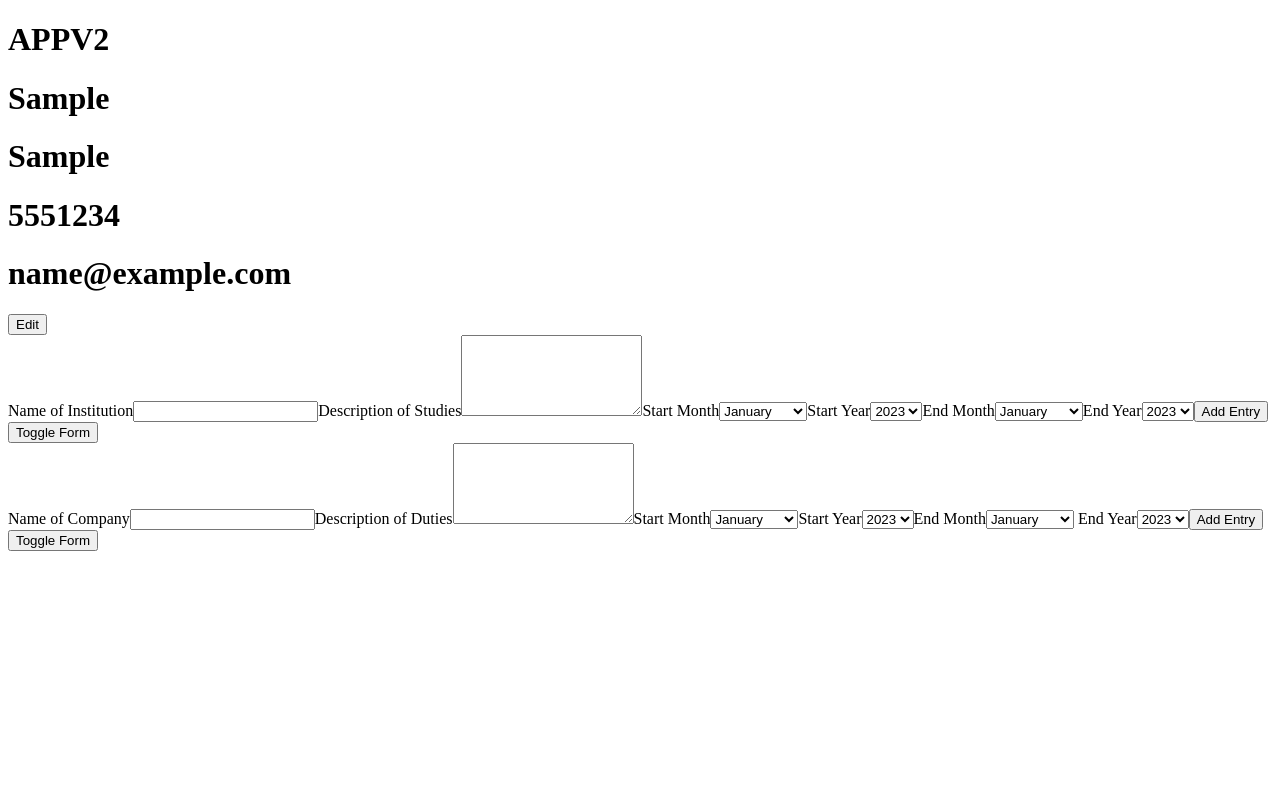
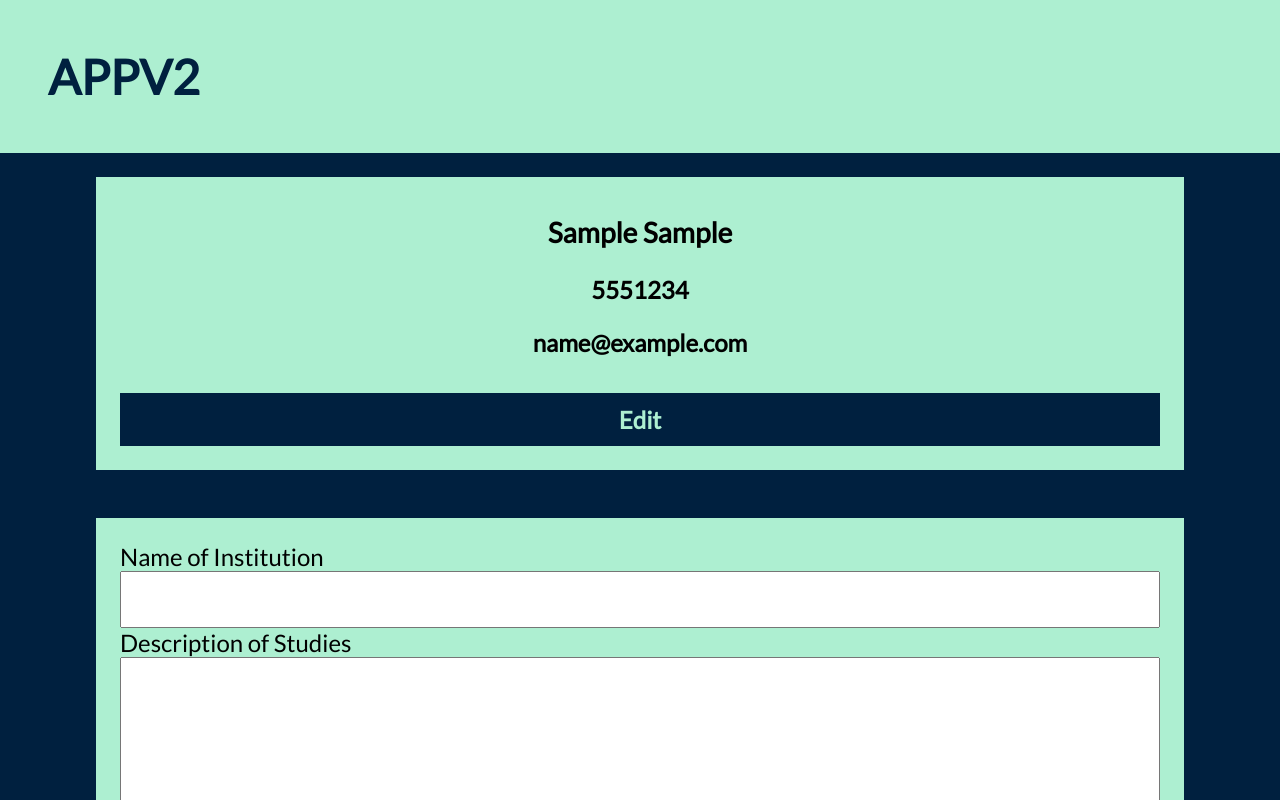
Before and after one commit to tediferJones/odin-cv-application-V2, a React (Create React App) app: page / in a window 1280 px wide. Both pictures are taken after typing "Sample", "Sample", "5551234", "name@example.com" into the empty fields and a click on the button "Submit". Shown: the top 800 px of the page. Built offline with nearby package versions, Linux system fonts and the light colour scheme.

Commit message:
implemented edit and delete buttons for saved items, also completed majority of styling

```diff
--- a/public/index.html
+++ b/public/index.html
@@ -25,6 +25,7 @@
       Learn how to configure a non-root public URL by running `npm run build`.
     -->
     <title>React App</title>
+    <style> @import url(https://fonts.googleapis.com/css?family=Lato); </style>
   </head>
   <body>
     <noscript>You need to enable JavaScript to run this app.</noscript>
--- a/src/App.css
+++ b/src/App.css
@@ -1,38 +1,86 @@
-.App {
-  text-align: center;
+:root {
+  --primaryBackgroundColor: #ffffff;
+  --primary: #00203FFF;
+  --accent: #ADEFD1FF;
 }
 
-.App-logo {
-  height: 40vmin;
-  pointer-events: none;
+body {
+  margin: 0;
+  font-family: Lato;
+  font-size: 24px;
+  background-color:var(--primary);
 }
 
-@media (prefers-reduced-motion: no-preference) {
-  .App-logo {
-    animation: App-logo-spin infinite 20s linear;
-  }
+.header {
+  color: var(--primary);
+  background-color: var(--accent);
+  margin: 0;
+  padding: 1em;
 }
 
-.App-header {
-  background-color: #282c34;
-  min-height: 100vh;
+.content {
   display: flex;
   flex-direction: column;
-  align-items: center;
-  justify-content: center;
-  font-size: calc(10px + 2vmin);
-  color: white;
 }
 
-.App-link {
-  color: #61dafb;
+.section {
+  background-color: var(--accent);
+  margin: 1em 4em;
+
+  display: flex;
+  flex-direction: column;
+  padding: 1em;
 }
 
-@keyframes App-logo-spin {
-  from {
-    transform: rotate(0deg);
-  }
-  to {
-    transform: rotate(360deg);
-  }
+.generalInfoDisplay {
+  display: flex;
+  flex-direction: column;
+  justify-content: center;
+  align-items: center;
 }
+
+.generalInfoDisplay * {
+  margin: 0.5em;
+}
+
+li {
+  list-style-type: none;
+}
+
+.displayTitle {
+  display: flex;
+  justify-content: space-between;
+  align-items: center;
+}
+
+li p {
+  padding: 0 1.5em;
+}
+
+form {
+  /* padding: 1em; */
+  display: flex;
+  flex-direction: column;
+}
+
+input, select, option, button, textarea {
+  font-family: Lato;
+  font-size: 24px;
+  padding: 0.5em;
+}
+
+button {
+  border: none;
+  cursor: pointer;
+  background-color: var(--primary);
+  color: var(--accent);
+  font-weight: bold;
+  margin-top: 1em;
+  transition: 0.5s;
+}
+
+button:hover {
+  background-color: var(--accent);
+  color: var(--primary);
+  transition: 0.5s;
+}
--- a/src/App.js
+++ b/src/App.js
@@ -1,4 +1,5 @@
 import React, { useState } from 'react';
+import { v4 as uuidv4 } from 'uuid';
 import GeneralInfo from './components/GeneralInfo.js';
 import AcademicExperience from './components/AcademicExperience.js';
 import PracticalExperience from './components/PracticalExperience.js';
@@ -21,6 +22,7 @@ function App() {
       saved: [],
       displayPretty: false,
       inputs: {
+        id: uuidv4(),
         name: '',
         description: '',
         startMonth: defaultMonth,
@@ -33,6 +35,7 @@ function App() {
       saved: [],
       displayPretty: false,
       inputs: {
+        id: uuidv4(),
         name: '',
         description: '',
         startMonth: defaultMonth,
@@ -69,12 +72,17 @@ function App() {
 
   function submitHandler(e) {
     e.preventDefault();
+    const foundItem = data[e.target.getAttribute('componentname')].saved.filter(savedItem => savedItem.id === data[e.target.getAttribute('componentname')].inputs.id)[0];
+    if (foundItem) {
+      const newItem = data[e.target.getAttribute('componentname')].inputs;
+      console.log(newItem);
       setData({
         ...data,
         [e.target.getAttribute('componentname')]: {
           ...data[e.target.getAttribute('componentname')],
-        saved: data[e.target.getAttribute('componentname')].saved.concat(data[e.target.getAttribute('componentname')].inputs),
+          saved: data[e.target.getAttribute('componentname')].saved.map(savedItem => (savedItem.id === foundItem.id ? newItem : savedItem)),
           inputs: {
+            id: uuidv4(),
             name: '',
             description: '',
             startMonth: defaultMonth,
@@ -84,14 +92,55 @@ function App() {
           },
         },
       });
+    } else {
+      setData({
+        ...data,
+        [e.target.getAttribute('componentname')]: {
+          ...data[e.target.getAttribute('componentname')],
+          saved: data[e.target.getAttribute('componentname')].saved.concat(data[e.target.getAttribute('componentname')].inputs),
+          inputs: {
+            id: uuidv4(),
+            name: '',
+            description: '',
+            startMonth: defaultMonth,
+            startYear: defaultYear,
+            endMonth: defaultMonth,
+            endYear: defaultYear,
+          },
+        },
+      });
+    }
+  };
+
+  function deleteSaved(e) {
+    setData({
+      ...data,
+      [e.target.getAttribute('componentname')]: {
+        ...data[e.target.getAttribute('componentname')],
+        saved: data[e.target.getAttribute('componentname')].saved.filter(savedItem => savedItem.id !== e.target.value),
+      },
+    });
+  };
+
+  function updateSaved(e) {
+    const foundItem = data[e.target.getAttribute('componentname')].saved.filter(savedItem => savedItem.id === e.target.value)[0];
+    setData({
+      ...data,
+      [e.target.getAttribute('componentname')]: {
+        ...data[e.target.getAttribute('componentname')],
+        inputs: {
+          ...foundItem,
+        },
+      },
+    });
   };
 
   return(
-    <div>
-      <h1>APPV2</h1>
+    <div className='content'>
+      <h1 className='header'>APPV2</h1>
       <GeneralInfo generalData={data.generalInfo} changeHandler={changeHandler} toggleForm={toggleForm}/>
-      <AcademicExperience academicData={data.academicInfo} changeHandler={changeHandler} toggleForm={toggleForm} submitHandler={submitHandler}/>
-      <PracticalExperience practicalData={data.practicalInfo} changeHandler={changeHandler} toggleForm={toggleForm} submitHandler={submitHandler}/>
+      <AcademicExperience academicData={data.academicInfo} changeHandler={changeHandler} toggleForm={toggleForm} submitHandler={submitHandler} deleteSaved={deleteSaved} updateSaved={updateSaved}/>
+      <PracticalExperience practicalData={data.practicalInfo} changeHandler={changeHandler} toggleForm={toggleForm} submitHandler={submitHandler} deleteSaved={deleteSaved} updateSaved={updateSaved}/>
     </div>
   )
 }
--- a/src/components/AcademicExperience.js
+++ b/src/components/AcademicExperience.js
@@ -20,10 +20,16 @@ function AcademicExperience(props) {
 
   const academicExperienceDisplay = props.academicData.saved.map(listItem => {
     return (
-      <li key={uuidv4()}>
-        <h3>{listItem.name}</h3>
-        <h4>{listItem.startMonth} {listItem.startYear} - {listItem.endMonth} {listItem.endYear}</h4>
+      <li key={listItem.id}>
+        <div className='displayTitle'>
+          <h3>{listItem.name}</h3>
+          <h4>{listItem.startMonth} {listItem.startYear} - {listItem.endMonth} {listItem.endYear}</h4>
+        </div>
         <p>{listItem.description}</p>
+        <div>
+          <button onClick={props.updateSaved} componentname='academicInfo' value={listItem.id}>Edit</button>
+          <button onClick={props.deleteSaved} componentname='academicInfo' value={listItem.id}>Delete</button>
+        </div>
       </li>
     );
   });
@@ -53,7 +59,7 @@ function AcademicExperience(props) {
   )
 
   return (
-    <div>
+    <div className='section'>
       {props.academicData.saved.length ? academicExperienceDisplay : []}
       {props.academicData.displayPretty ? [] : academicExperienceForm}
       <button onClick={props.toggleForm} componentname='academicInfo'>Toggle Form</button>
--- a/src/components/GeneralInfo.js
+++ b/src/components/GeneralInfo.js
@@ -13,23 +13,23 @@ function GeneralInfo(props) {
       <label htmlFor='email'>Email Address:</label>
       <input id='email' name='email' type='email' componentname='generalInfo' onChange={props.changeHandler} value={props.generalData.inputs.email}></input>
 
-      <button onClick={props.toggleForm} componentname='generalInfo'>Submit</button>
+      {/* <button onClick={props.toggleForm} componentname='generalInfo'>Submit</button> */}
     </form>
   )
 
   const GeneralInfoDisplay = (
-    <div>
-      <h1>{props.generalData.inputs.fname}</h1>
-      <h1>{props.generalData.inputs.lname}</h1>
-      <h1>{props.generalData.inputs.phoneNum}</h1>
-      <h1>{props.generalData.inputs.email}</h1>
-      <button onClick={props.toggleForm} componentname='generalInfo'>Edit</button>
+    <div className='generalInfoDisplay'>
+      <h3>{`${props.generalData.inputs.fname} ${props.generalData.inputs.lname}`}</h3>
+      <h4>{props.generalData.inputs.phoneNum}</h4>
+      <h4>{props.generalData.inputs.email}</h4>
+      {/* <button onClick={props.toggleForm} componentname='generalInfo'>Edit</button> */}
     </div>
   )
 
   return (
-    <div>
+    <div className='section'>
       {props.generalData.displayPretty ? GeneralInfoDisplay : GeneralInfoForm}
+      <button onClick={props.toggleForm} componentname='generalInfo'>{props.generalData.displayPretty ? 'Edit' : 'Submit'}</button>
     </div>
   )
 }
--- a/src/components/PracticalExperience.js
+++ b/src/components/PracticalExperience.js
@@ -21,9 +21,15 @@ function PracticalExperience(props) {
   const practicalExperienceDisplay = props.practicalData.saved.map(listItem => {
     return (
       <li key={uuidv4()}>
-        <h3>{listItem.name}</h3>
-        <h4>{listItem.startMonth} {listItem.startYear} - {listItem.endMonth} {listItem.endYear}</h4>
+        <div className='displayTitle'>
+          <h3>{listItem.name}</h3>
+          <h4>{listItem.startMonth} {listItem.startYear} - {listItem.endMonth} {listItem.endYear}</h4>
+        </div>
         <p>{listItem.description}</p>
+        <div>
+          <button onClick={props.updateSaved} componentname='practicalInfo' value={listItem.id}>Edit</button>
+          <button onClick={props.deleteSaved} componentname='practicalInfo' value={listItem.id}>Delete</button>
+        </div>
       </li>
     );
   });
@@ -53,7 +59,7 @@ function PracticalExperience(props) {
   )
 
   return (
-    <div>
+    <div className='section'>
       {props.practicalData.saved.length ? practicalExperienceDisplay : []}
       {props.practicalData.displayPretty ? [] : practicalExperienceForm}
       <button onClick={props.toggleForm} componentname='practicalInfo'>Toggle Form</button>
```
Lines whose indentation alone changed are shown as unchanged.
